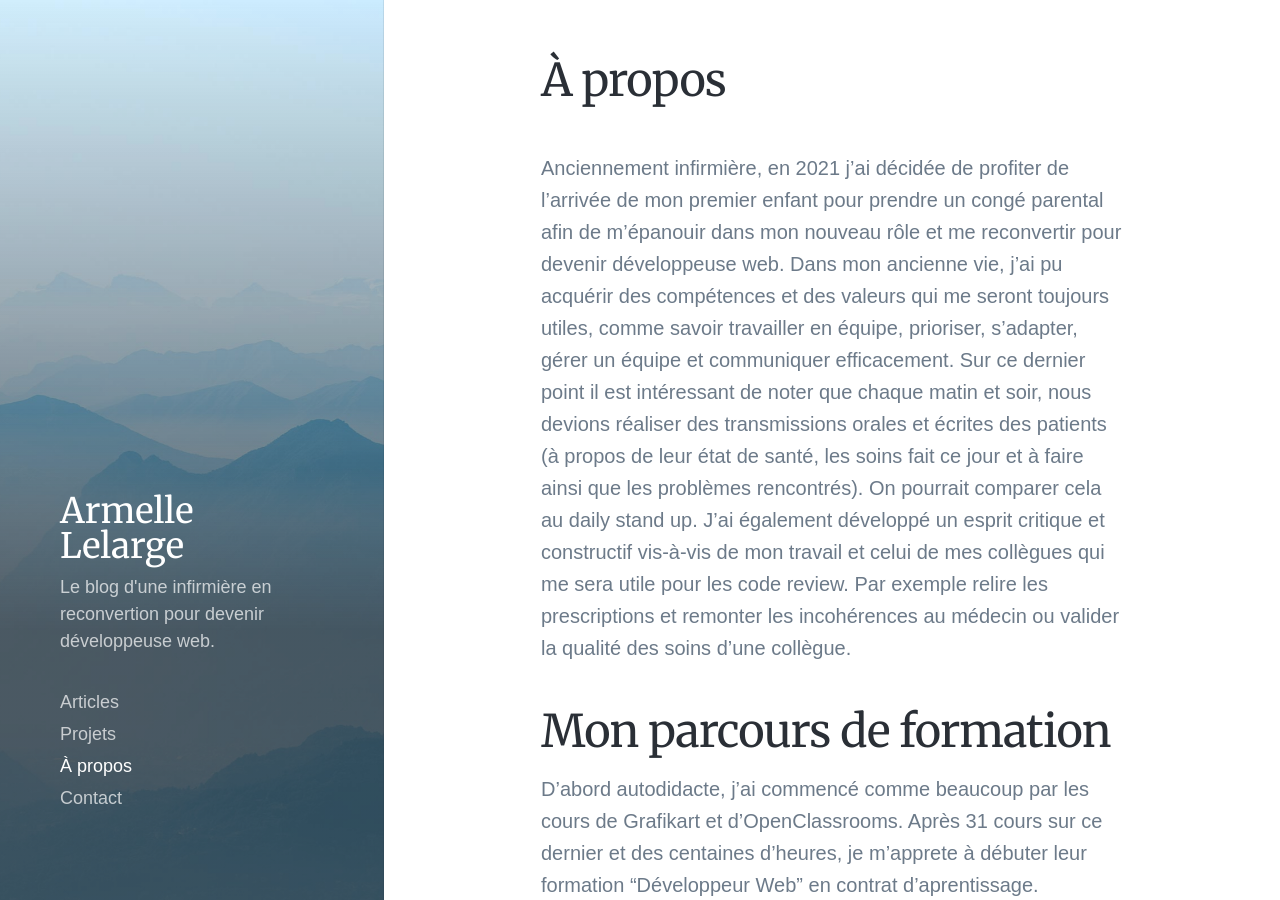
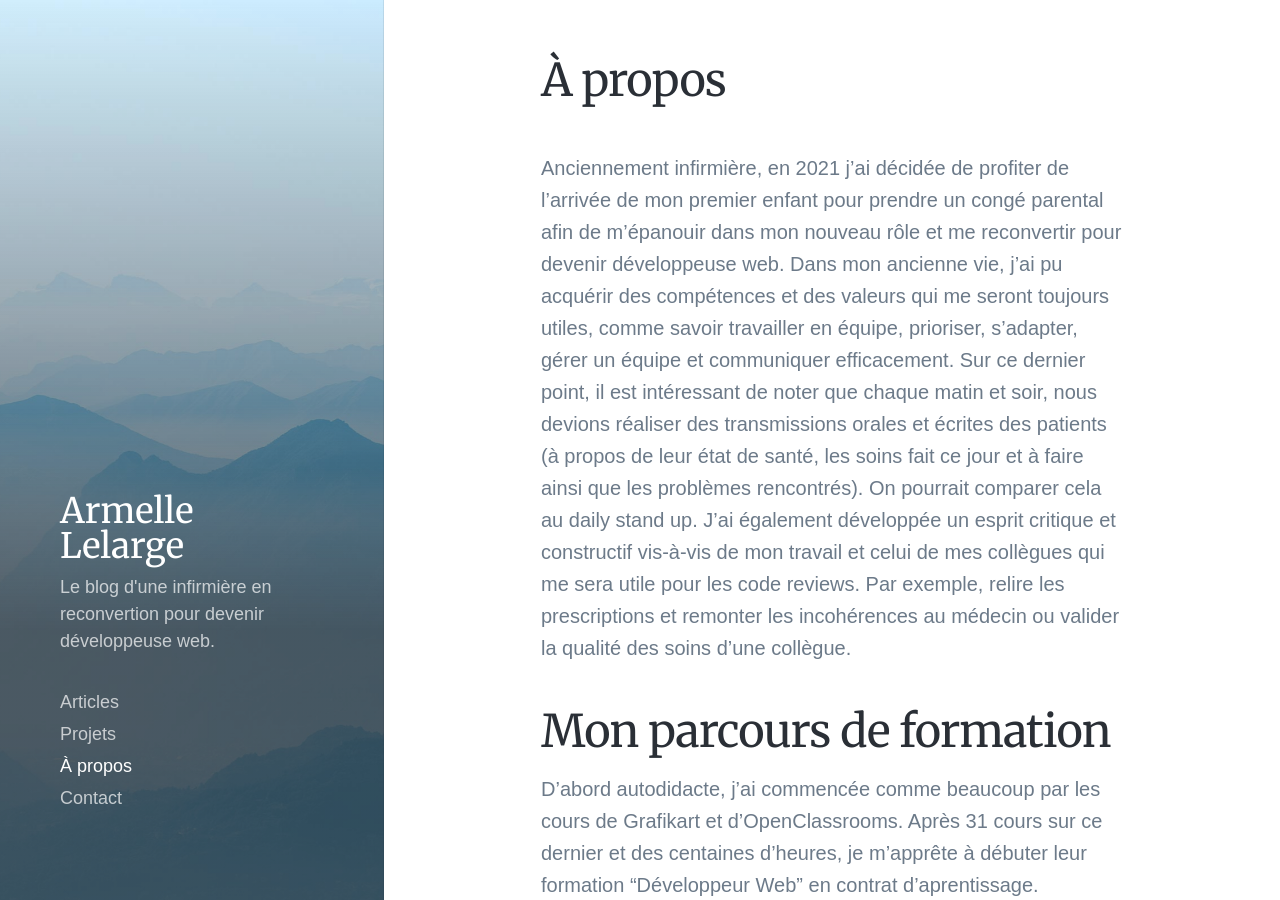
Before and after one commit to alelarge/alelarge.github.io, a Jekyll site: the page built from _pages/about.md, in a window 1280 px wide and 900 px high. Built offline with Jekyll 4.4.1, drawn with Linux system fonts in a browser that asks for light colours; nearby versions of some CDN libraries; some web fonts are replaced; some of the changed text lies outside the part shown.

Commit message:
fix typo

```diff
--- a/_pages/about.md
+++ b/_pages/about.md
@@ -5,15 +5,15 @@ description:
 featured_image: /images/demo/demo-portrait.jpg
 ---
 
-Anciennement infirmière, en 2021 j'ai décidée de profiter de l'arrivée de mon premier enfant pour prendre un congé parental afin de m'épanouir dans mon nouveau rôle et me reconvertir pour devenir développeuse web. Dans mon ancienne vie, j'ai pu acquérir des compétences et des valeurs qui me seront toujours utiles, comme savoir travailler en équipe, prioriser, s'adapter, gérer un équipe et communiquer efficacement. Sur ce dernier point il est intéressant de noter que chaque matin et soir, nous devions réaliser des transmissions orales et écrites des patients (à propos de leur état de santé, les soins fait ce jour et à faire ainsi que les problèmes rencontrés). On pourrait comparer cela au daily stand up. J'ai également développé un esprit critique et constructif vis-à-vis de mon travail et celui de mes collègues qui me sera utile pour les code review. Par exemple relire les prescriptions et remonter les incohérences au médecin ou valider la qualité des soins d'une collègue.
+Anciennement infirmière, en 2021 j'ai décidée de profiter de l'arrivée de mon premier enfant pour prendre un congé parental afin de m'épanouir dans mon nouveau rôle et me reconvertir pour devenir développeuse web. Dans mon ancienne vie, j'ai pu acquérir des compétences et des valeurs qui me seront toujours utiles, comme savoir travailler en équipe, prioriser, s'adapter, gérer un équipe et communiquer efficacement. Sur ce dernier point, il est intéressant de noter que chaque matin et soir, nous devions réaliser des transmissions orales et écrites des patients (à propos de leur état de santé, les soins fait ce jour et à faire ainsi que les problèmes rencontrés). On pourrait comparer cela au daily stand up. J'ai également développée un esprit critique et constructif vis-à-vis de mon travail et celui de mes collègues qui me sera utile pour les code reviews. Par exemple, relire les prescriptions et remonter les incohérences au médecin ou valider la qualité des soins d'une collègue.
 
 ## Mon parcours de formation
 
-D'abord autodidacte, j'ai commencé comme beaucoup par les cours de Grafikart et d'OpenClassrooms. Après 31 cours sur ce dernier et des centaines d'heures, je m'apprete à débuter leur formation "Développeur Web" en contrat d'aprentissage.
+D'abord autodidacte, j'ai commencée comme beaucoup par les cours de Grafikart et d'OpenClassrooms. Après 31 cours sur ce dernier et des centaines d'heures, je m'apprête à débuter leur formation "Développeur Web" en contrat d'aprentissage.
 
 ## Mes lectures
 
-Très motivée dans mon aprentissage mais souvent frustrée par la dispersion des conaissances sur internet, j'ai trouvé dans certains livres les conaissances qui me manquaient :
+Très motivée dans mon aprentissage mais souvent frustrée par la dispersion des connaissances sur internet, j'ai trouvée dans certains livres les connaissances qui me manquaient :
 
 - [Coder proprement](https://www.amazon.fr/Coder-proprement-Robert-C-Martin/dp/232600227X/ref=sr_1_1?__mk_fr_FR=%C3%85M%C3%85%C5%BD%C3%95%C3%91&dchild=1&keywords=coder+proprement&qid=1624735880&sr=8-1), de Robert C.Martin
 - [Soft Skills - The Software Developper's Life Manual](https://www.amazon.fr/Soft-Skills-Software-Developers-Manual/dp/0999081446/ref=sr_1_1?__mk_fr_FR=%C3%85M%C3%85%C5%BD%C3%95%C3%91&dchild=1&keywords=Soft+Skills+-+The+software+developper%27s+life+manuel&qid=1624735940&sr=8-1), de John Sonmez
```
